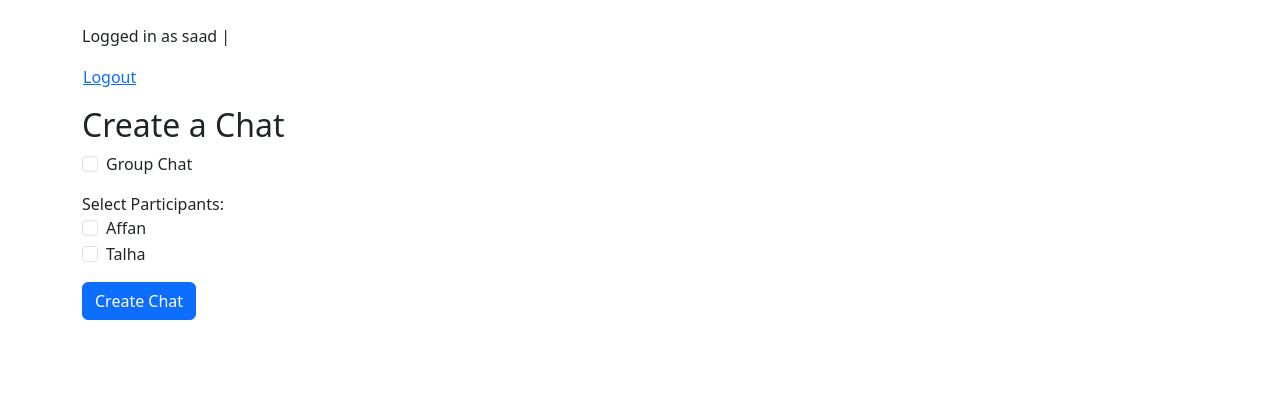
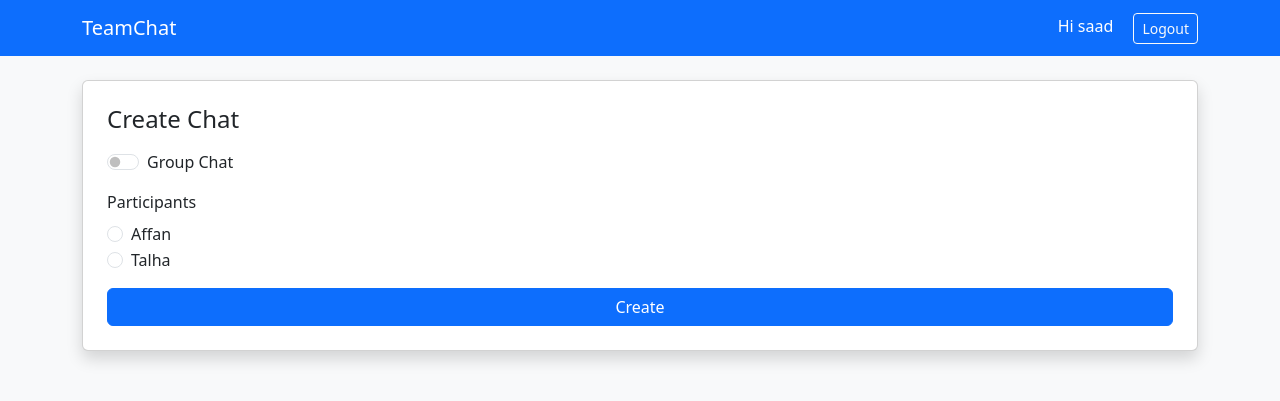
Before and after one commit to Saad-SYEDK/TeamChat, a Django app: page /chat/chat/create/ in a window 1280 px wide. Shown: the top 401 px of the page. Run offline with Django 5.2, Linux system fonts and the light colour scheme; a user stored in the database is signed in; data comes from the database, SQL or seed files in the repository; both versions use the stored data as it was after the commit.

Commit message:
Final style

```diff
--- a/teamchat/settings.py
+++ b/teamchat/settings.py
@@ -140,3 +140,8 @@ LOGIN_URL = 'login'
 LOGIN_REDIRECT_URL = '/chat/'  # or wherever you want users to go after login
 
 LOGOUT_REDIRECT_URL = '/accounts/login/'
+
+
+STATICFILES_DIRS = [
+    BASE_DIR / 'static',
+]
--- a/teamchat/urls.py
+++ b/teamchat/urls.py
@@ -21,6 +21,7 @@ from django.urls import path, include
 from django.views.generic import RedirectView
 from django.contrib.auth import views as auth_views
 from django.contrib.auth.views import LogoutView
+from chat.admin import admin_site
 
 urlpatterns = [
     path('admin/', admin.site.urls),
--- a/templates/base.html
+++ b/templates/base.html
@@ -2,23 +2,44 @@
 <html lang="en">
 <head>
     <meta charset="UTF-8">
-    <title>Team Chat</title>
-    <link href="https://cdn.jsdelivr.net/npm/bootstrap@5.3.0/dist/css/bootstrap.min.css" rel="stylesheet">
+    <title>TeamChat</title>
+    <meta name="viewport" content="width=device-width, initial-scale=1">
+    <link href="https://cdn.jsdelivr.net/npm/bootstrap@5.3.2/dist/css/bootstrap.min.css" rel="stylesheet">
+    <style>
+        body {
+            background-color: #f8f9fa;
+        }
+        .chat-card:hover {
+            background-color: #f1f1f1;
+            transition: background 0.3s;
+        }
+    </style>
 </head>
 <body>
-<div class="container mt-4">
-    {% if user.is_authenticated %}
-        <p>
-            Logged in as {{ user.username }} |
-            <form method="post" action="{% url 'logout' %}" style="display:inline;">
-                {% csrf_token %}
-                <button type="submit" class="btn btn-link p-0 m-0 align-baseline">Logout</button>
-            </form>
-        </p>
-    {% else %}
-        <p><a href="{% url 'login' %}">Login</a> | <a href="{% url 'signup' %}">Sign Up</a></p>
-    {% endif %}
-    {% block content %}{% endblock %}
+<nav class="navbar navbar-expand-lg navbar-dark bg-primary mb-4">
+    <div class="container">
+        <a class="navbar-brand" href="{% url 'chat_index' %}">TeamChat</a>
+        <div class="ms-auto">
+            {% if user.is_authenticated %}
+                <span class="text-white me-3">Hi {{ user.username }}</span>
+                <form method="post" action="{% url 'logout' %}" style="display: inline;">
+    {% csrf_token %}
+    <button type="submit" class="btn btn-outline-light btn-sm">Logout</button>
+</form>
+
+            {% else %}
+                <a class="btn btn-light btn-sm me-2" href="{% url 'login' %}">Login</a>
+                <a class="btn btn-outline-light btn-sm" href="{% url 'signup' %}">Signup</a>
+            {% endif %}
+        </div>
+    </div>
+</nav>
+
+<div class="container">
+    {% block content %}
+    {% endblock %}
 </div>
+
+<script src="https://cdn.jsdelivr.net/npm/bootstrap@5.3.2/dist/js/bootstrap.bundle.min.js"></script>
 </body>
 </html>
--- a/templates/chat/create_chat.html
+++ b/templates/chat/create_chat.html
@@ -1,43 +1,48 @@
-{% extends "base.html" %}
+{% extends 'base.html' %}
 {% block content %}
-<h2>Create a Chat</h2>
+<div class="card p-4 shadow">
+    <h4 class="mb-3">Create Chat</h4>
+
     {% if error %}
         <div class="alert alert-danger">{{ error }}</div>
     {% endif %}
+
     <form method="post">
         {% csrf_token %}
-    <div class="form-check mb-3">
-        <input type="checkbox" class="form-check-input" name="is_group" id="is_group" onchange="toggleNameField()">
+        <div class="form-check form-switch mb-3">
+            <input class="form-check-input" type="checkbox" name="is_group" id="is_group" onchange="toggleGroupFields(this)">
             <label class="form-check-label" for="is_group">Group Chat</label>
         </div>
-    <div class="mb-3" id="name_field" style="display: none;">
-        <label for="name" class="form-label">Group Name:</label>
-        <input type="text" name="name" class="form-control">
+
+        <div class="mb-3" id="chat_name_div" style="display: none;">
+            <label class="form-label">Chat Name</label>
+            <input type="text" class="form-control" name="name">
         </div>
+
         <div class="mb-3">
-        <label>Select Participants:</label><br>
+            <label class="form-label">Participants</label>
             {% for user in users %}
                 <div class="form-check">
-                <input class="form-check-input participant" type="checkbox" name="participants" value="{{ user.id }}" id="user{{ user.id }}">
-                <label class="form-check-label" for="user{{ user.id }}">{{ user.username }}</label>
+                    <input class="form-check-input" type="checkbox" name="participants" value="{{ user.id }}" id="user_{{ user.id }}">
+                    <label class="form-check-label" for="user_{{ user.id }}">{{ user.username }}</label>
                 </div>
             {% endfor %}
         </div>
-    <button type="submit" class="btn btn-primary">Create Chat</button>
+
+        <button type="submit" class="btn btn-primary w-100">Create</button>
     </form>
+</div>
 
 <script>
-    function toggleNameField() {
-        const isGroup = document.getElementById('is_group').checked;
-        document.getElementById('name_field').style.display = isGroup ? 'block' : 'none';
+    function toggleGroupFields(checkbox) {
+        const nameDiv = document.getElementById('chat_name_div');
+        nameDiv.style.display = checkbox.checked ? 'block' : 'none';
+
+        const checkboxes = document.querySelectorAll('input[name="participants"]');
+        checkboxes.forEach(cb => cb.type = checkbox.checked ? 'checkbox' : 'radio');
     }
-
-    // Optional: auto-deselect if group is not selected
-    document.getElementById('is_group').addEventListener('change', () => {
-        const checkboxes = document.querySelectorAll('.participant');
-        if (!event.target.checked) {
-            checkboxes.forEach(cb => cb.checked = false);
+    window.onload = () => {
+        toggleGroupFields(document.getElementById('is_group'));
     }
-    });
 </script>
 {% endblock %}
```
Also changed, not shown: chat/admin.py (+14 -2 lines), static/admin.css (added, +43 -0 lines), templates/chat/chat_detail.html (+17 -14 lines), templates/chat/index.html (+18 -13 lines), templates/registration/login.html (+27 -7 lines), templates/registration/signup.html (+22 -7 lines), db.sqlite3. Lines whose indentation alone changed are shown as unchanged.
